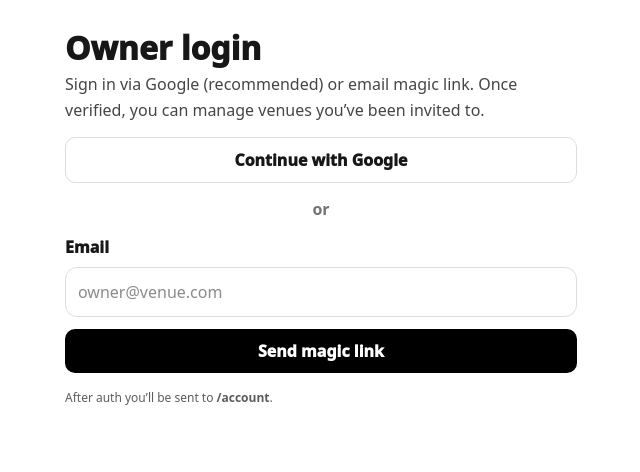
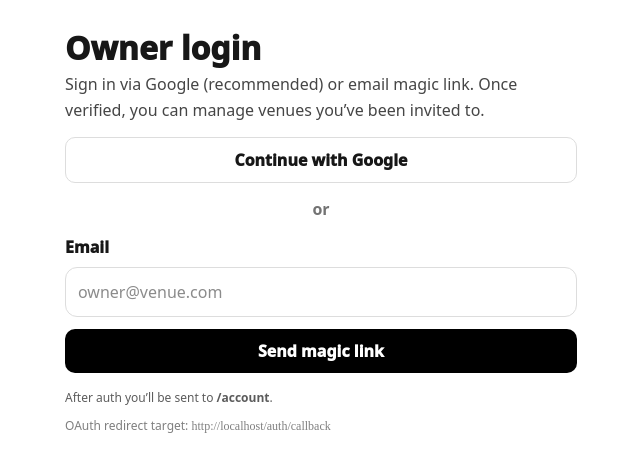
Before and after one commit to M4G3LL4N0/access-layer, a Next.js app: page /login in a window 1280 px wide. Shown: the top 472 px of the page, without its empty margins (319-959 px from the left). Built offline with nearby package versions, Linux system fonts and the light colour scheme; no server answers.

Commit message:
Use plain /auth/callback redirectTo for Google + magic link

```diff
--- a/src/components/LoginClient.tsx
+++ b/src/components/LoginClient.tsx
@@ -7,13 +7,12 @@ import { supabaseBrowser } from "@/lib/supabaseBrowser";
 function humanizeError(e: string | null) {
   if (!e) return "";
   if (e === "missing_code") return "Auth callback missing code. Try signing in again.";
-  if (e === "oauth_exchange_failed") return "OAuth exchange failed. Check Supabase redirect URLs + provider config.";
+  if (e === "oauth_exchange_failed") return "OAuth exchange failed (Supabase/Google redirect issue).";
   return e;
 }
 
 export default function LoginClient() {
   const sp = useSearchParams();
-  const next = sp.get("next") || "/account";
   const error = sp.get("error");
   const errorMsg = humanizeError(error);
 
@@ -21,12 +20,11 @@ export default function LoginClient() {
   const [sent, setSent] = useState(false);
   const [err, setErr] = useState<string>("");
 
-  const origin = useMemo(() => {
+  // IMPORTANT: redirectTo MUST be a plain, whitelisted URL with no extra query params.
+  const redirectTo = useMemo(() => {
     if (typeof window === "undefined") return "";
-    return window.location.origin;
+    return `${window.location.origin}/auth/callback`;
   }, []);
-
-  const redirectTo = `${origin}/auth/callback?next=${encodeURIComponent(next)}`;
 
   async function signInGoogle() {
     setErr("");
@@ -137,7 +135,11 @@ export default function LoginClient() {
       )}
 
       <div style={{ marginTop: 16, fontSize: 12, opacity: 0.7 }}>
-        After auth you’ll be sent to <b>{next}</b>.
+        After auth you’ll be sent to <b>/account</b>.
+      </div>
+
+      <div style={{ marginTop: 10, fontSize: 12, opacity: 0.55 }}>
+        OAuth redirect target: <span style={{ fontFamily: "ui-monospace" }}>{redirectTo}</span>
       </div>
     </main>
   );
```
